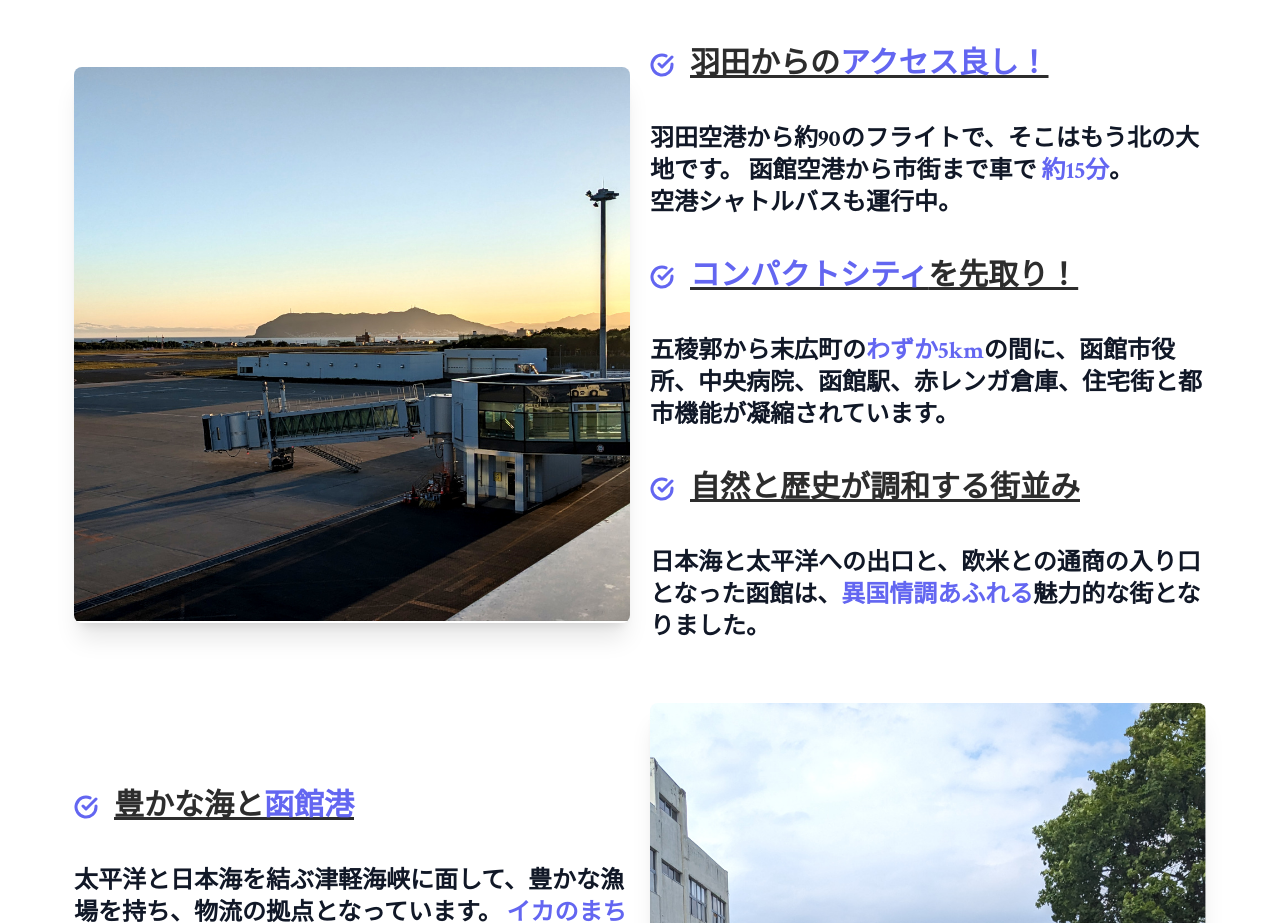
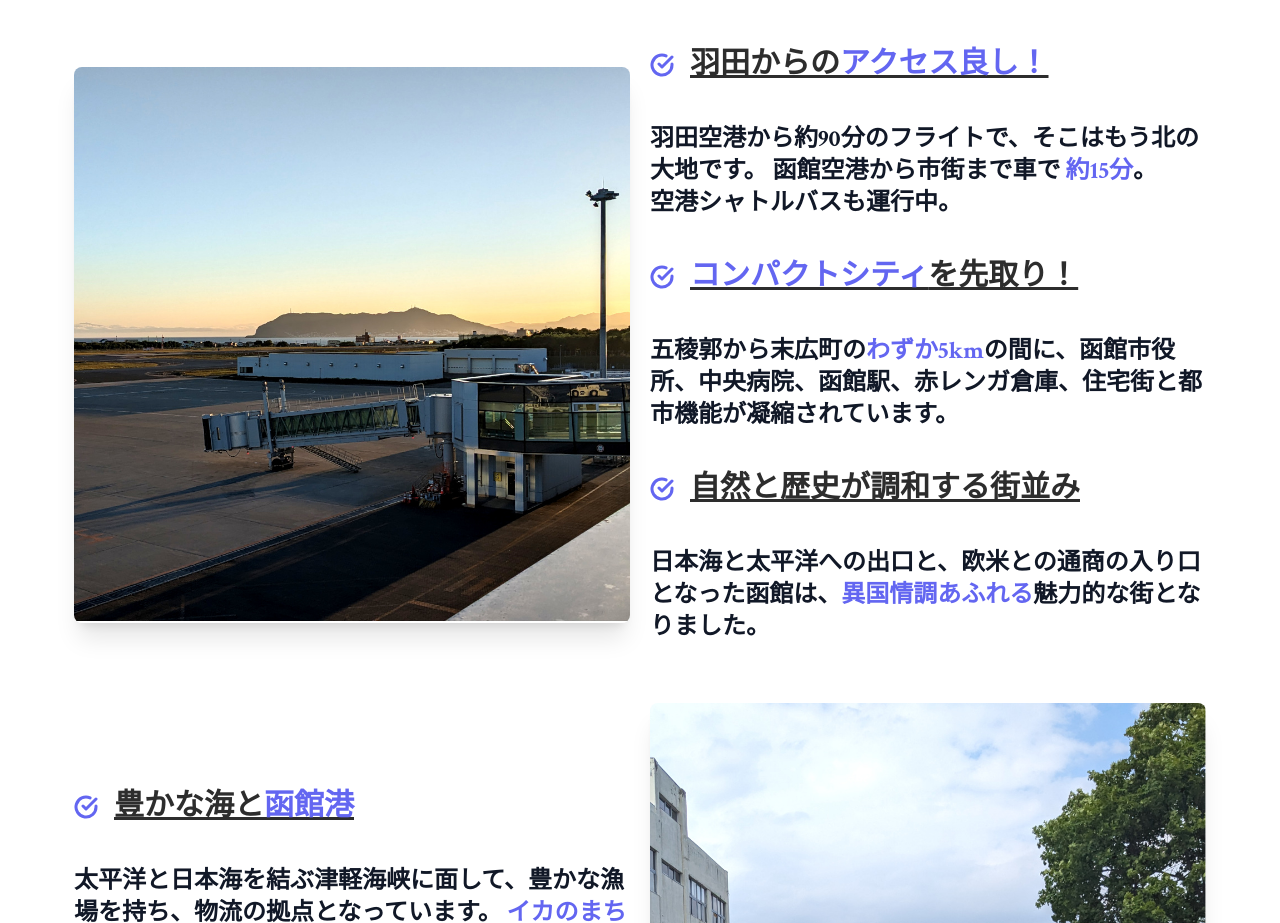
Before and after one commit to Yusuke2024/hakodate.io, a website: page index.html in a window 1280 px wide. Shown: the part 785-1708 px from the top of the page. Drawn offline with nearby package versions, Linux system fonts and the light colour scheme; some packages are replaced by stand-ins of ours.

Commit message:
Update index.html

```diff
--- a/index.html
+++ b/index.html
@@ -48,7 +48,7 @@
             </h3>
         </div>
         <p class="mt-6 text-2xl font-bold text-gray-900">
-            羽田空港から約90のフライトで、そこはもう北の大地です。
+            羽田空港から約90分のフライトで、そこはもう北の大地です。
             函館空港から市街まで車で <span class="text-indigo-500">約15分</span>。<br>
             空港シャトルバスも運行中。
         </p>
```
